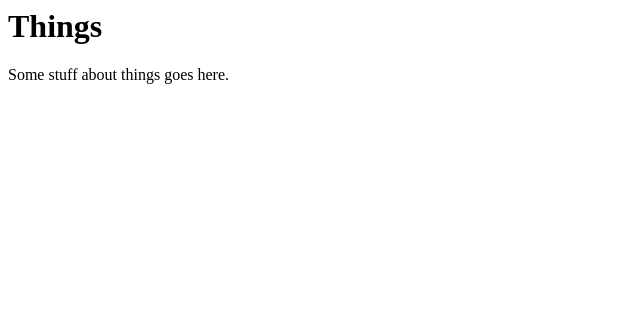
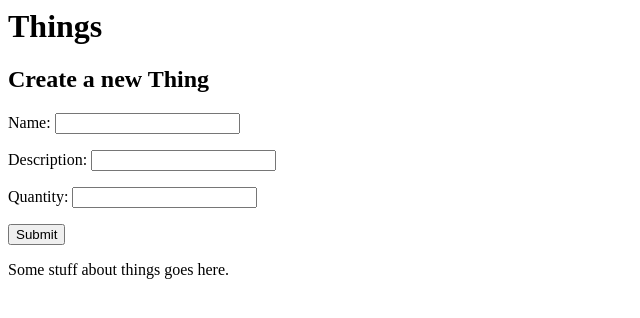
Before and after one commit to KCL-SEG/things-2-FatwnAlsalmi, a Django app: page / in a window 1280 px wide. Shown: the top 318 px of the page, without its empty margins (0-640 px from the left). Run offline with Django 3.2, Linux system fonts and the light colour scheme.

Commit message:
Modify home.html

```diff
--- a/things/forms.py
+++ b/things/forms.py
@@ -7,7 +7,7 @@ class ThingForm(forms.ModelForm):
         exclude = ['created_at']
 
     widgets = {
-        'description': forms.Textarea(attrs={'rows': 4, 'cols': 15}),
+        'description': forms.Textarea(attrs={'rows': 4, 'cols': 15, 'maxlength': 120}),
         'quantity': forms.NumberInput(attrs={'min': 0, 'max': 100}),
     }
 
--- a/things/templates/home.html
+++ b/things/templates/home.html
@@ -6,6 +6,14 @@
   <h1>
     Things
   </h1>
+  {% block content %}
+  <h2>Create a new Thing</h2>
+  <form method="post">
+    {% csrf_token %}
+    {{ form.as_p }}
+    <input type="submit" value="Submit">
+  </form>
+{% endblock %}
   <p>Some stuff about things goes here.</p>
 </body>
 </html>
--- a/things/views.py
+++ b/things/views.py
@@ -3,4 +3,10 @@ from .forms import ThingForm
 
 def home(request):
     form = ThingForm()
+
+    if request.method == 'POST':
+        form = ThingForm(request.POST)
+
+        if form.is_valid():
+            pass
     return render(request, 'home.html', {'form': form})
```
